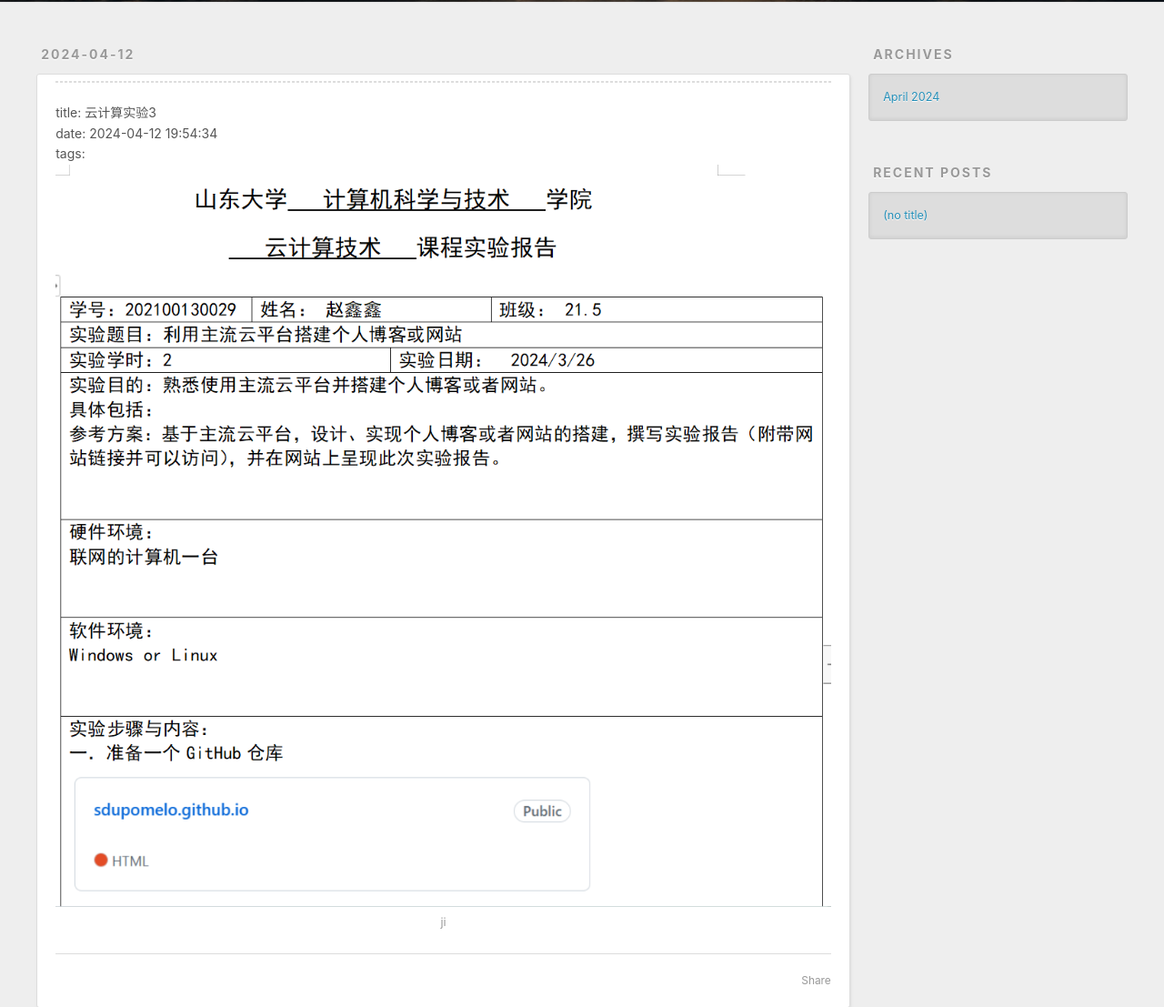
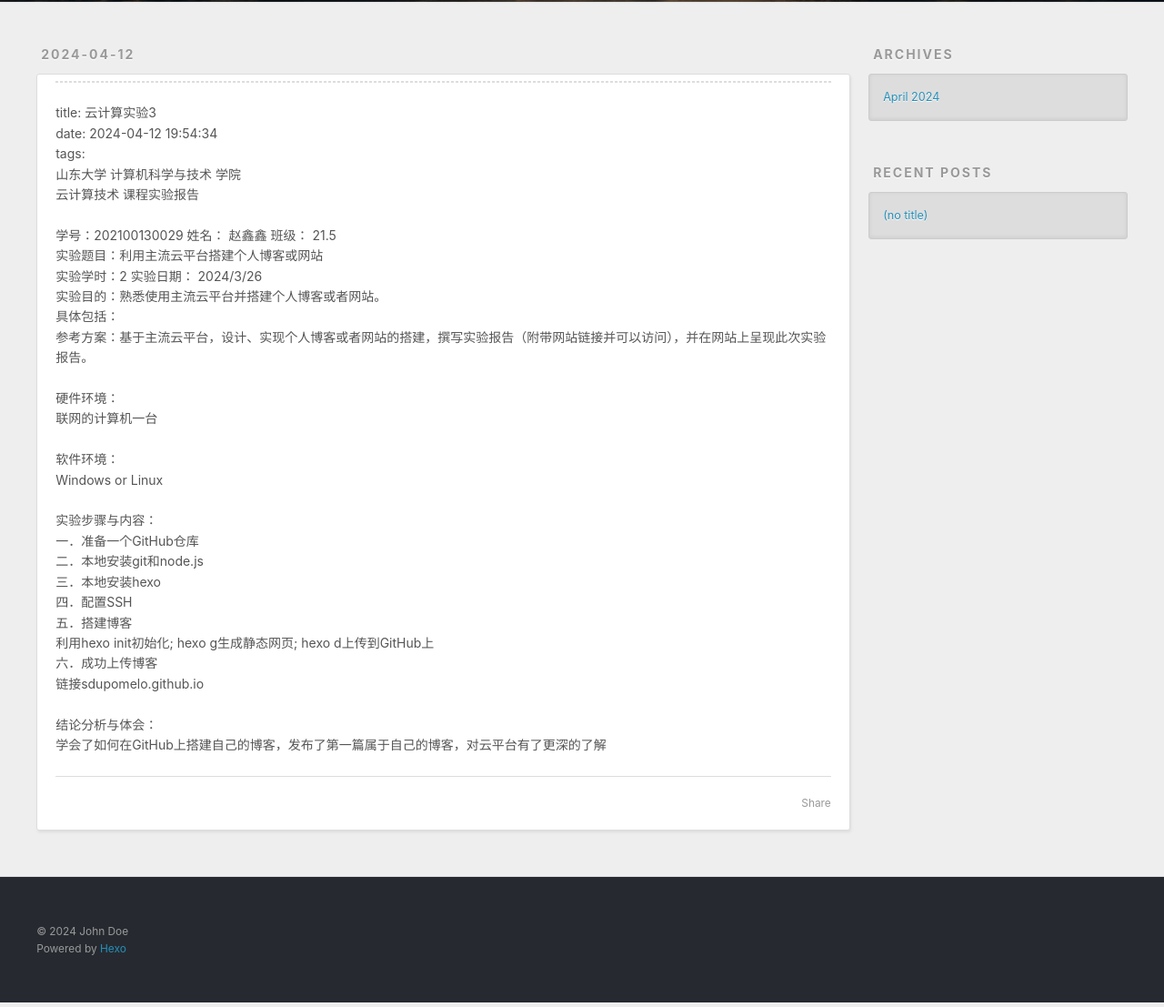
Before and after one commit to sdupomelo/sdupomelo.github.io, a plain HTML site: page 2024/04/12/云计算实验3/index.html in a window 1280 px wide. Shown: the part 298-1405 px from the top of the page at 91% size. Drawn offline with Linux system fonts and the light colour scheme.

Commit message:
Site updated: 2024-04-12 20:48:51

```diff
--- a/2024/04/12/云计算实验3/index.html
+++ b/2024/04/12/云计算实验3/index.html
@@ -6,19 +6,17 @@
 
   <title>Hexo</title>
   <meta name="viewport" content="width=device-width, initial-scale=1, shrink-to-fit=no">
-  <meta name="description" content="title: 云计算实验3date: 2024-04-12 19:54:34tags:">
+  <meta name="description" content="title: 云计算实验3date: 2024-04-12 19:54:34tags:山东大学  计算机科学与技术  学院   云计算技术  课程实验报告 学号：202100130029	姓名： 赵鑫鑫	班级： 21.5实验题目：利用主流云平台搭建个人博客或网站实验学时：2	实验日期：  2024&#x2F;3&#x2F;26实验目的：熟悉使用主流云平台并搭建个人博客或者网站。具体包括：参考方案">
 <meta property="og:type" content="article">
 <meta property="og:title" content="Hexo">
 <meta property="og:url" content="http://example.com/2024/04/12/%E4%BA%91%E8%AE%A1%E7%AE%97%E5%AE%9E%E9%AA%8C3/index.html">
 <meta property="og:site_name" content="Hexo">
-<meta property="og:description" content="title: 云计算实验3date: 2024-04-12 19:54:34tags:">
+<meta property="og:description" content="title: 云计算实验3date: 2024-04-12 19:54:34tags:山东大学  计算机科学与技术  学院   云计算技术  课程实验报告 学号：202100130029	姓名： 赵鑫鑫	班级： 21.5实验题目：利用主流云平台搭建个人博客或网站实验学时：2	实验日期：  2024&#x2F;3&#x2F;26实验目的：熟悉使用主流云平台并搭建个人博客或者网站。具体包括：参考方案">
 <meta property="og:locale" content="en_US">
-<meta property="og:image" content="http://example.com/images/1.png">
 <meta property="article:published_time" content="2024-04-12T11:54:34.618Z">
-<meta property="article:modified_time" content="2024-04-12T12:45:36.983Z">
+<meta property="article:modified_time" content="2024-04-12T12:48:37.980Z">
 <meta property="article:author" content="John Doe">
 <meta name="twitter:card" content="summary">
-<meta name="twitter:image" content="http://example.com/images/1.png">
 
     <link rel="alternate" href="/atom.xml" title="Hexo" type="application/atom+xml">
 
@@ -86,7 +84,11 @@
     <div class="e-content article-entry" itemprop="articleBody">
 
         <hr>
-<p>title: 云计算实验3<br>date: 2024-04-12 19:54:34<br>tags:<br><img src="/images/1.png" alt="ji"></p>
+<p>title: 云计算实验3<br>date: 2024-04-12 19:54:34<br>tags:<br>山东大学  计算机科学与技术  学院<br>   云计算技术  课程实验报告<br> <br>学号：202100130029	姓名： 赵鑫鑫	班级： 21.5<br>实验题目：利用主流云平台搭建个人博客或网站<br>实验学时：2	实验日期：  2024&#x2F;3&#x2F;26<br>实验目的：熟悉使用主流云平台并搭建个人博客或者网站。<br>具体包括：<br>参考方案：基于主流云平台，设计、实现个人博客或者网站的搭建，撰写实验报告（附带网站链接并可以访问），并在网站上呈现此次实验报告。</p>
+<p>硬件环境： <br>联网的计算机一台</p>
+<p>软件环境：<br>Windows or Linux</p>
+<p>实验步骤与内容：<br>一．准备一个GitHub仓库<br>二．本地安装git和node.js<br>三．本地安装hexo<br>四．配置SSH<br>五．搭建博客<br>利用hexo init初始化; hexo g生成静态网页; hexo d上传到GitHub上<br>六．成功上传博客<br>链接sdupomelo.github.io</p>
+<p>结论分析与体会：<br>学会了如何在GitHub上搭建自己的博客，发布了第一篇属于自己的博客，对云平台有了更深的了解</p>
 
 
     </div>
```
Also changed, not shown: index.html (+5 -1 lines).
